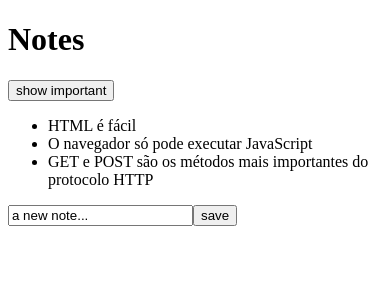
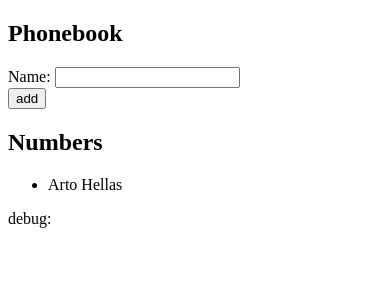
Before and after one commit to andretokumoto/Curso-Full-stack-open---Universidade-de-Helsinque, a React (Create React App) app in the folder PARTE 2/part2/: page / in a window 390 px wide. Shown: the top 300 px of the page. Built offline with nearby package versions, Linux system fonts and the light colour scheme.

Commit message:
2.6: The Phonebook — 1º passo

```diff
--- a/PARTE 2/part2/src/App.js
+++ b/PARTE 2/part2/src/App.js
@@ -1,6 +1,7 @@
 import SeccaoA from './atividades/seccaoA.jsx'
 import CourseInformation from './atividades/CourseInformation.jsx'
 import SeccaoB from './atividades/seccaoB.jsx'
+import Phonebook from './atividades/phonebook.jsx'
 
 //todos os codigos/projetos dessa parte são importdados para app.js
 const Exibe = (props)=>{
@@ -31,6 +32,14 @@ const Exibe = (props)=>{
     )
   }
 
+  else if (selecao==='phone') {
+    return(
+      <div>
+        <Phonebook/>
+      </div>
+    )
+  }
+
   else {
     return(
       <div>
@@ -45,7 +54,7 @@ const Exibe = (props)=>{
 function App (props) {
   return (
     <div>
-        <Exibe notes={props.notes} select='b'/>
+        <Exibe notes={props.notes} select='phone'/>
     </div>
   );
 }
--- /dev/null
+++ b/PARTE 2/part2/src/atividades/phonebook.jsx
@@ -0,0 +1,55 @@
+import { useState } from 'react'
+
+
+
+
+const Phonebook = () => {
+  const [persons, setPersons] = useState([
+    { name: 'Arto Hellas' }
+  ])
+  const [newName, setNewName] = useState('')
+
+  const clique = (event) => {
+    event.preventDefault()
+    const newPerson = { name: newName };
+    setPersons(persons.concat(newPerson))
+    console.log({persons})
+    setNewName('')
+  }
+
+  const handlePersonChange = (event) => {
+    console.log(event.target.value)
+    setNewName(event.target.value)
+  }
+
+  const Lista = ({ persons }) => {
+    return (
+      <ul>
+        {persons.map((person, index) => (
+          <li key={index}>{person.name}</li>
+        ))}
+      </ul>
+    );
+  };
+
+  return (
+    <div>
+      <h2>Phonebook</h2>
+      <form onSubmit={clique}>
+        <div>
+          Name: <input type='text' value={newName} onChange={handlePersonChange}/>
+        </div>
+        <div>
+          <button type="submit">add</button>
+        </div>
+      </form>
+      <h2>Numbers</h2>
+        <Lista persons={persons}/>
+
+
+      <div>debug: {newName}</div>
+    </div>
+  )
+}
+
+export default Phonebook
```
